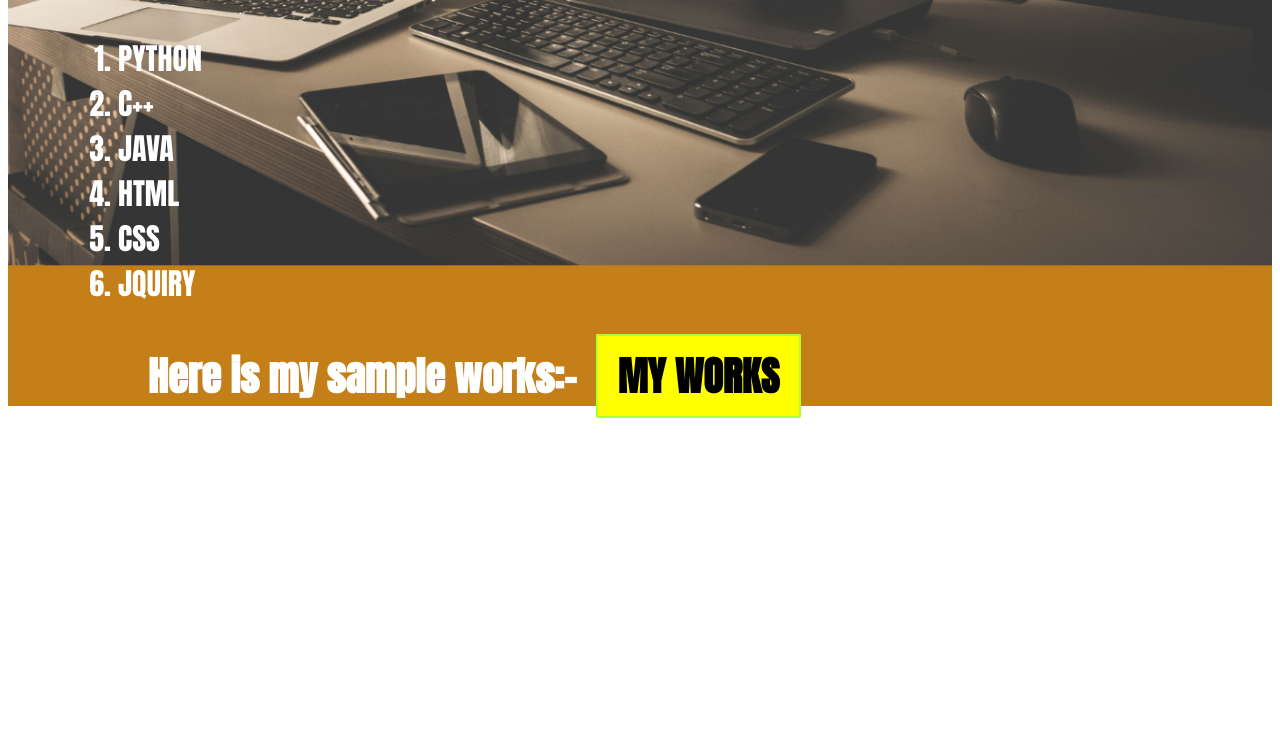
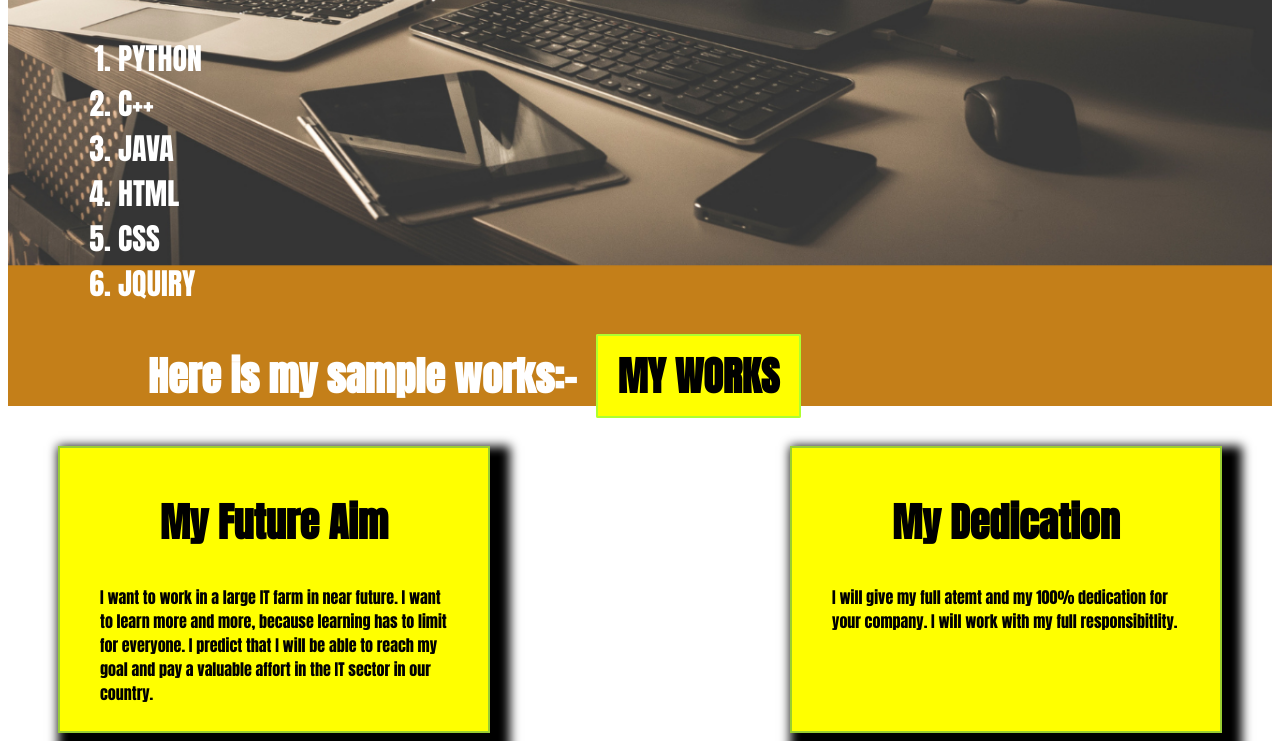
Before and after one commit to Samin35/Brand-new-website, a plain HTML site: page index.html in a window 1280 px wide. Shown: the part 780-1521 px from the top of the page. Before the commit the page ends 1226 px from the top, so only its background shows below. Drawn offline with Linux system fonts and the light colour scheme.

Commit message:
third commit

```diff
--- a/index.html
+++ b/index.html
@@ -50,6 +50,21 @@
 
    </section>
 
+   <section class="hi" >
+       <div class="fifth-secction">
+           <h2>My Future Aim</h2>
+
+           <p>I want to work in a large IT farm in near future. I want to learn more and more, because learning has to limit for everyone. I predict that I will be able to reach my goal and pay a valuable affort in the IT sector in our country.</p>
+
+       </div>
+
+
+       <div class="man" >
+        <h2>My Dedication</h2>
+
+        <p>I will give my full atemt and my 100% dedication for your company. I will work with my full responsibitlity.</p>
+       </div>
+   </section>
 
 
 </body>
--- a/style.css
+++ b/style.css
@@ -74,3 +74,27 @@ span{
     padding: 0%;
 
 }
+h2{
+    font-size: 40px;
+    text-align: center;
+}
+.fifth-secction{
+    width: 30%;
+    margin-left: 50px;
+    border: yellowgreen solid 2px;
+    background-color: yellow;
+    padding: 10px 40px;
+    box-shadow: 10px 10px 10px 10px;
+}
+.hi{
+    display: flex;
+}
+.man{
+    width: 30%;
+    margin-right: 50px;
+    margin-left: 300px;
+    border: yellowgreen solid 2px;
+    background-color: yellow;
+    padding: 10px 40px;
+    box-shadow: 10px 10px 10px 10px;
+}
```
